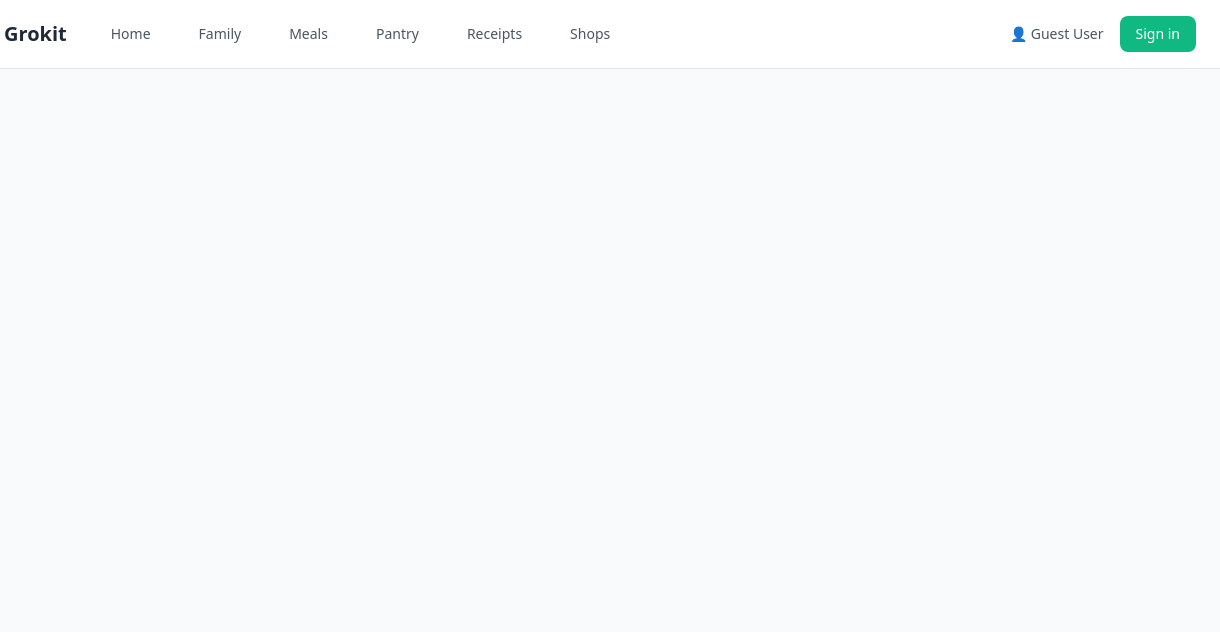
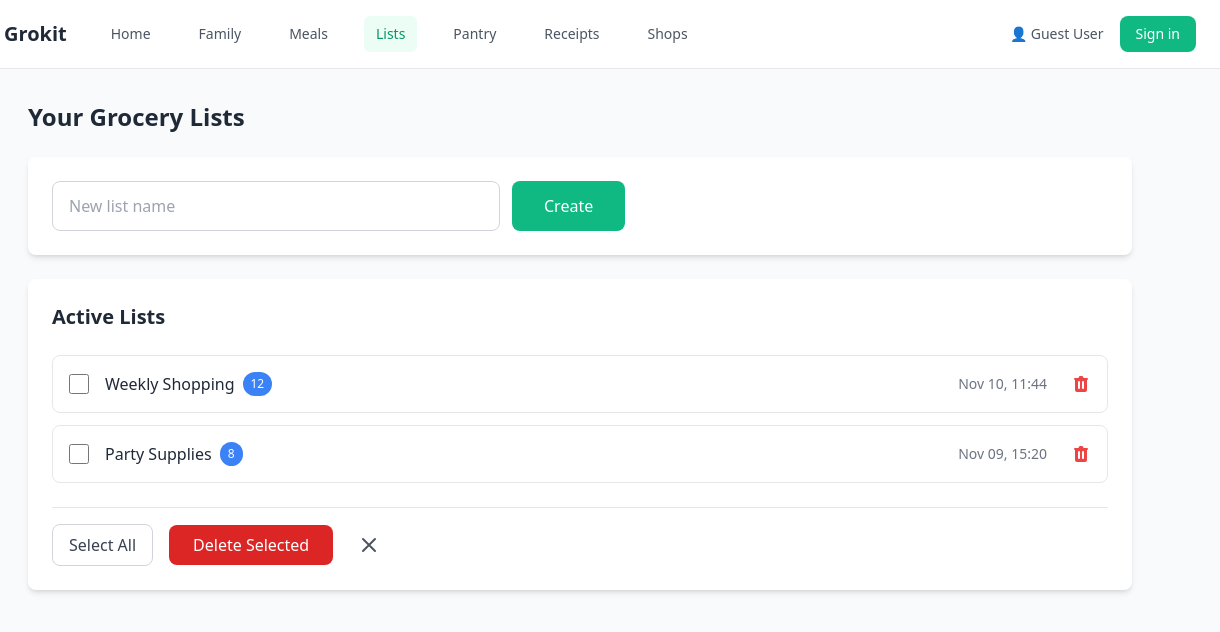
Before and after one commit to iDaitics/Grokit_UI, a plain HTML site: page lists.html in a window 1280 px wide. Shown: the full height of the page, 60-1280 px from the left. Drawn offline with nearby package versions, Linux system fonts and the light colour scheme; files whose address does not match are found by name.

Commit message:
shopping list linked

```diff
--- a/lists.html
+++ b/lists.html
@@ -10,7 +10,7 @@
 </head>
 <body class="bg-gray-50 min-h-screen">
 
-    <!-- Our Standard Navigation Header -->
+    <!-- Navigation Header -->
     <nav class="bg-white border-b border-gray-200 px-6 py-4">
         <div class="max-w-7xl mx-auto flex items-center justify-between">
             <div class="flex items-center space-x-8">
@@ -23,6 +23,7 @@
                     <a href="index.html" class="text-gray-600 hover:text-gray-900 px-3 py-2 rounded-md text-sm">Home</a>
                     <a href="#" class="text-gray-600 hover:text-gray-900 px-3 py-2 rounded-md text-sm">Family</a>
                     <a href="#" class="text-gray-600 hover:text-gray-900 px-3 py-2 rounded-md text-sm">Meals</a>
+                    <a href="lists.html" class="text-emerald-600 bg-emerald-50 px-3 py-2 rounded-md text-sm font-medium">Lists</a>
                     <a href="#" class="text-gray-600 hover:text-gray-900 px-3 py-2 rounded-md text-sm">Pantry</a>
                     <a href="#" class="text-gray-600 hover:text-gray-900 px-3 py-2 rounded-md text-sm">Receipts</a>
                     <a href="#" class="text-gray-600 hover:text-gray-900 px-3 py-2 rounded-md text-sm">Shops</a>
@@ -42,4 +43,46 @@
     <div class="max-w-6xl mx-auto px-6 py-8">
 
         <!-- Page Title -->
-        <h2 class="text-2xl
+        <h2 class="text-2xl font-bold text-gray-800 mb-6">Your Grocery Lists</h2>
+
+        <!-- Create New List Section -->
+        <div class="bg-white rounded-lg shadow-md p-6 mb-6">
+            <div class="flex gap-3">
+                <input type="text" id="newListName" placeholder="New list name"
+                       class="flex-1 max-w-md px-4 py-3 border border-gray-300 rounded-lg focus:ring-2 focus:ring-emerald-500">
+                <button onclick="createList()" class="bg-emerald-500 text-white px-8 py-3 rounded-lg font-medium hover:bg-emerald-600">
+                    Create
+                </button>
+            </div>
+        </div>
+
+        <!-- Active Lists -->
+        <div class="bg-white rounded-lg shadow-md p-6">
+            <h3 class="text-xl font-bold text-gray-800 mb-6">Active Lists</h3>
+
+            <div id="listsContainer" class="space-y-3 mb-6">
+                <!-- Lists rendered here -->
+                <p class="text-center text-gray-500 py-8">No active lists. Create one above!</p>
+            </div>
+
+            <!-- Bulk Actions -->
+            <div class="flex items-center gap-4 pt-4 border-t">
+                <button onclick="selectAll()" class="px-4 py-2 border border-gray-300 rounded-lg text-gray-700 hover:bg-gray-50">
+                    Select All
+                </button>
+                <button onclick="deleteSelected()" class="px-6 py-2 bg-red-600 text-white rounded-lg font-medium hover:bg-red-700">
+                    Delete Selected
+                </button>
+                <button onclick="deselectAll()" class="p-2 text-gray-600 hover:text-gray-800">
+                    <svg class="w-6 h-6" fill="none" stroke="currentColor" viewBox="0 0 24 24">
+                        <path stroke-linecap="round" stroke-linejoin="round" stroke-width="2" d="M6 18L18 6M6 6l12 12"></path>
+                    </svg>
+                </button>
+            </div>
+        </div>
+
+    </div>
+
+    <script src="script.js"></script>
+</body>
+</html>
--- a/script.js
+++ b/script.js
@@ -512,3 +512,123 @@ if (passwordInputStep2 && window.location.pathname.includes('signup-step2')) {
     }
   });
 }
+// Lists Dashboard Functionality
+let groceryLists = [
+  { id: 1, name: "Weekly Shopping", itemCount: 12, date: "Nov 10, 11:44", selected: false },
+  { id: 2, name: "Party Supplies", itemCount: 8, date: "Nov 09, 15:20", selected: false }
+];
+
+function createList() {
+  const listName = document.getElementById('newListName')?.value.trim();
+
+  if (!listName) {
+    alert('Please enter a list name');
+    return;
+  }
+
+  const newList = {
+    id: Date.now(),
+    name: listName,
+    itemCount: 0,
+    date: new Date().toLocaleString('en-US', {
+      month: 'short',
+      day: 'numeric',
+      hour: '2-digit',
+      minute: '2-digit'
+    }),
+    selected: false
+  };
+
+  groceryLists.push(newList);
+  document.getElementById('newListName').value = '';
+  renderLists();
+}
+
+function toggleListSelection(id) {
+  const list = groceryLists.find(l => l.id === id);
+  if (list) {
+    list.selected = !list.selected;
+    renderLists();
+  }
+}
+
+function selectAll() {
+  groceryLists.forEach(list => list.selected = true);
+  renderLists();
+}
+
+function deselectAll() {
+  groceryLists.forEach(list => list.selected = false);
+  renderLists();
+}
+
+function deleteSelected() {
+  const selectedCount = groceryLists.filter(l => l.selected).length;
+
+  if (selectedCount === 0) {
+    alert('Please select lists to delete');
+    return;
+  }
+
+  if (confirm(`Delete ${selectedCount} selected list(s)?`)) {
+    groceryLists = groceryLists.filter(l => !l.selected);
+    renderLists();
+  }
+}
+
+function deleteList(id) {
+  if (confirm('Delete this list?')) {
+    groceryLists = groceryLists.filter(l => l.id !== id);
+    renderLists();
+  }
+}
+
+function openList(id) {
+  // Redirect to shopping list page
+  window.location.href = `shopping_list.html?listId=${id}`;
+}
+
+function renderLists() {
+  const container = document.getElementById('listsContainer');
+
+  if (!container) return;
+
+  if (groceryLists.length === 0) {
+    container.innerHTML = '<p class="text-center text-gray-500 py-8">No active lists. Create one above!</p>';
+    return;
+  }
+
+  container.innerHTML = groceryLists.map(list => `
+    <div class="flex items-center justify-between p-4 rounded-lg border border-gray-200 hover:bg-gray-50 transition">
+      <div class="flex items-center space-x-4 flex-1">
+        <input type="checkbox" ${list.selected ? 'checked' : ''}
+               onchange="toggleListSelection(${list.id})"
+               class="w-5 h-5 text-emerald-500 rounded focus:ring-emerald-500">
+        <div class="flex-1 cursor-pointer" onclick="openList(${list.id})">
+          <div class="flex items-center gap-2">
+            <span class="font-medium text-gray-800">${list.name}</span>
+            <span class="bg-blue-500 text-white text-xs px-2 py-1 rounded-full">${list.itemCount}</span>
+          </div>
+        </div>
+      </div>
+      <div class="flex items-center space-x-6">
+        <span class="text-sm text-gray-500">${list.date}</span>
+        <button onclick="deleteList(${list.id})" class="text-red-500 hover:text-red-700">
+          <svg class="w-5 h-5" fill="currentColor" viewBox="0 0 20 20">
+            <path fill-rule="evenodd" d="M9 2a1 1 0 00-.894.553L7.382 4H4a1 1 0 000 2v10a2 2 0 002 2h8a2 2 0 002-2V6a1 1 0 100-2h-3.382l-.724-1.447A1 1 0 0011 2H9zM7 8a1 1 0 012 0v6a1 1 0 11-2 0V8zm5-1a1 1 0 00-1 1v6a1 1 0 102 0V8a1 1 0 00-1-1z" clip-rule="evenodd"></path>
+          </svg>
+        </button>
+      </div>
+    </div>
+  `).join('');
+}
+
+// Initialize on page load
+if (window.location.pathname.includes('lists')) {
+  renderLists();
+}
+function openList(id) {
+  console.log('Opening list:', id);
+  alert('Opening list: ' + id);
+  window.location.href = `shopping_list.html?listId=${id}`;
+}
```
Also changed, not shown: index.html (+8 -5 lines).
